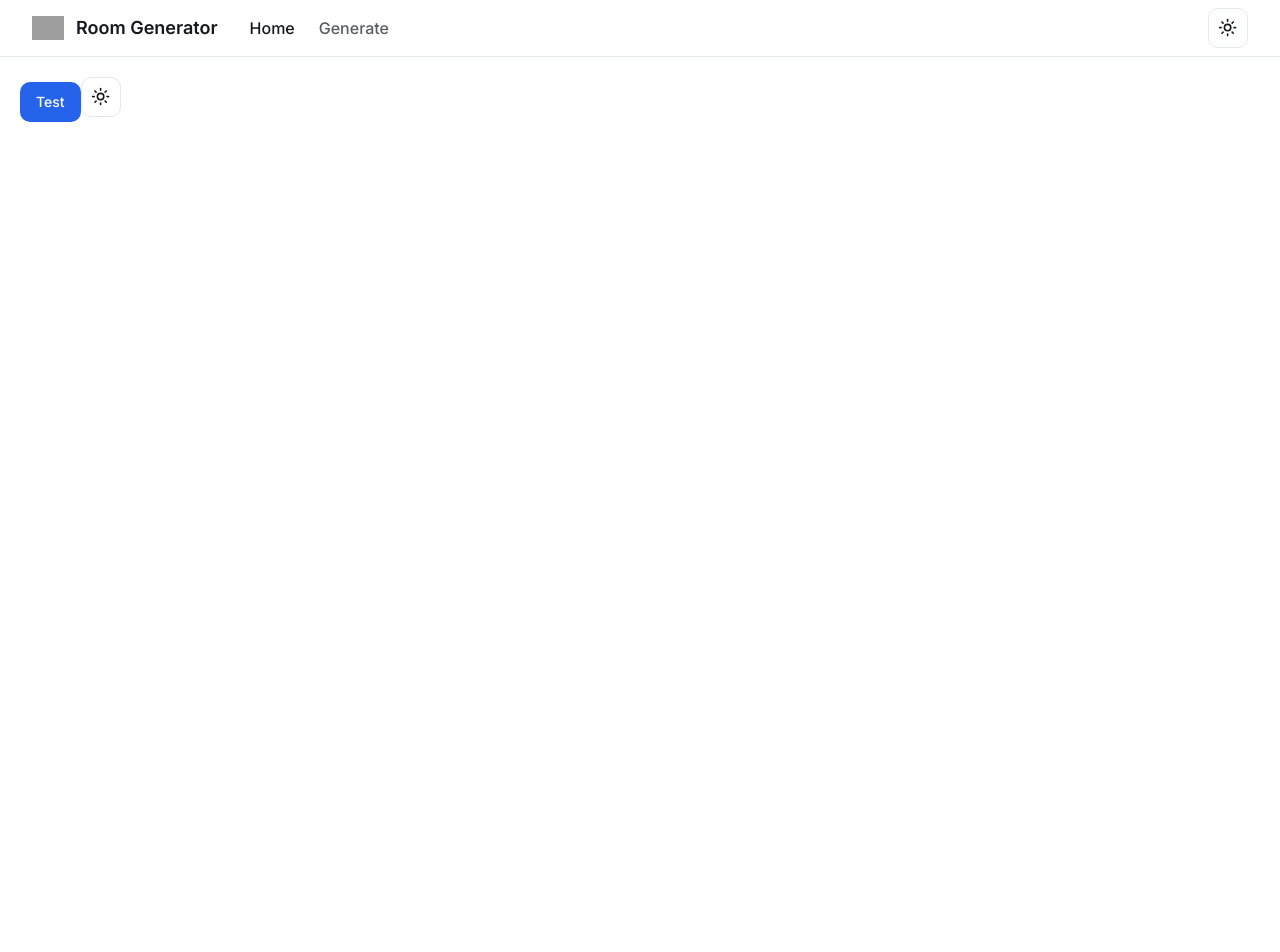
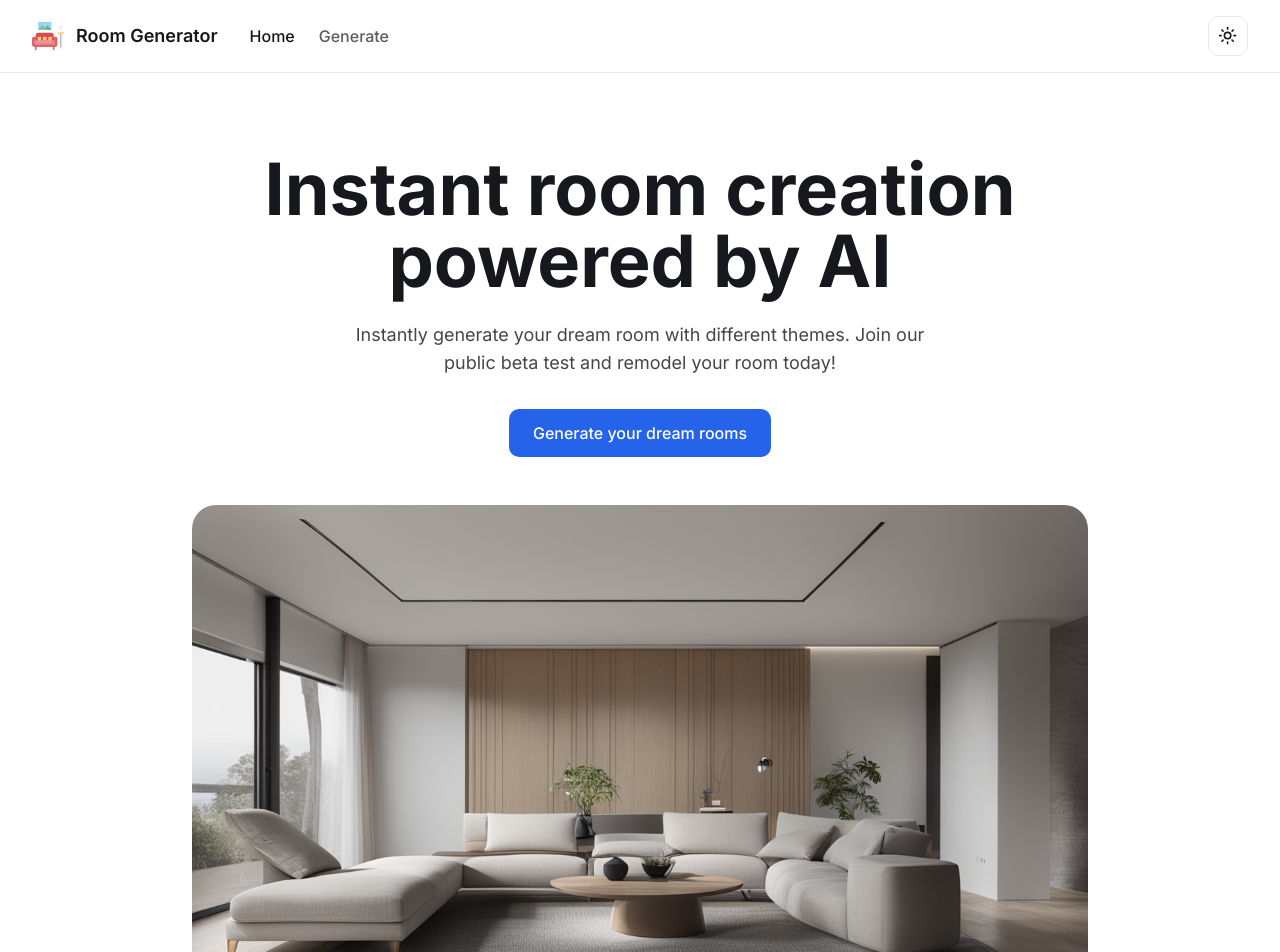
Before and after one commit to MusabDev/roomgenerator, a Next.js app: page / in a window 1280 px wide. Shown: the top 952 px of the page. Before the commit the page ends 800 px from the top, so only its background shows below. Built offline with nearby package versions, Linux system fonts and the light colour scheme; grey boxes are pictures that could not be loaded.

Commit message:
chore: add hero section

```diff
--- a/src/app/layout.tsx
+++ b/src/app/layout.tsx
@@ -21,7 +21,7 @@ export default function RootLayout({
       <body className={inter.className}>
         <Providers>
           <Header />
-          {children}
+          <main>{children}</main>
         </Providers>
       </body>
     </html>
--- a/src/app/page.tsx
+++ b/src/app/page.tsx
@@ -1,11 +1,34 @@
-import { ModeToggle } from '~/components/mode-toggle'
-import { Button } from '~/components/ui/button'
+import Image from 'next/image'
+import Link from 'next/link'
+
+import { buttonVariants } from '~/components/ui/button'
+import { cn } from '~/lib/utils'
 
 export default function Home() {
   return (
-    <div className="container p-5">
-      <Button>Test</Button>
-      <ModeToggle />
+    <div className="container py-20 text-center">
+      <h1 className="max-w-4xl mx-auto text-4xl font-bold tracking-normal sm:text-7xl">
+        Instant room creation powered by AI
+      </h1>
+      <p className="max-w-xl mx-auto mt-6 mb-8 text-lg text-foreground/80">
+        Instantly generate your dream room with different themes. Join our
+        public beta test and remodel your room today!
+      </p>
+      <Link
+        href="/generate"
+        className={cn(buttonVariants(), 'text-base h-auto py-3 px-6')}
+      >
+        Generate your dream rooms
+      </Link>
+
+      <div className="relative w-full max-w-4xl mx-auto mt-12 overflow-hidden aspect-video rounded-3xl">
+        <Image
+          src="/living-room-image.png"
+          alt="Living Room"
+          fill={true}
+          className="object-cover object-bottom"
+        />
+      </div>
     </div>
   )
 }
--- a/src/components/header.tsx
+++ b/src/components/header.tsx
@@ -23,9 +23,9 @@ export function Header() {
   const pathname = usePathname()
 
   return (
-    <header className="supports-backdrop-blur:bg-background/60 sticky top-0 z-50 w-full border-b bg-background/95 backdrop-blur">
-      <div className="container flex h-14 items-center justify-between flex-wrap gap-6">
-        <div className="flex items-center gap-8 flex-wrap">
+    <header className="sticky top-0 z-50 w-full border-b supports-backdrop-blur:bg-background/60 bg-background/95 backdrop-blur">
+      <div className="container flex flex-wrap items-center justify-between py-4 gap-x-6 gap-y-3">
+        <div className="flex flex-wrap items-center gap-x-8 gap-y-4">
           <Link
             href="/"
             className="flex items-center gap-3 text-lg font-semibold"
```
Also changed, not shown: public/icon.png (added), public/living-room-image.png (added).
